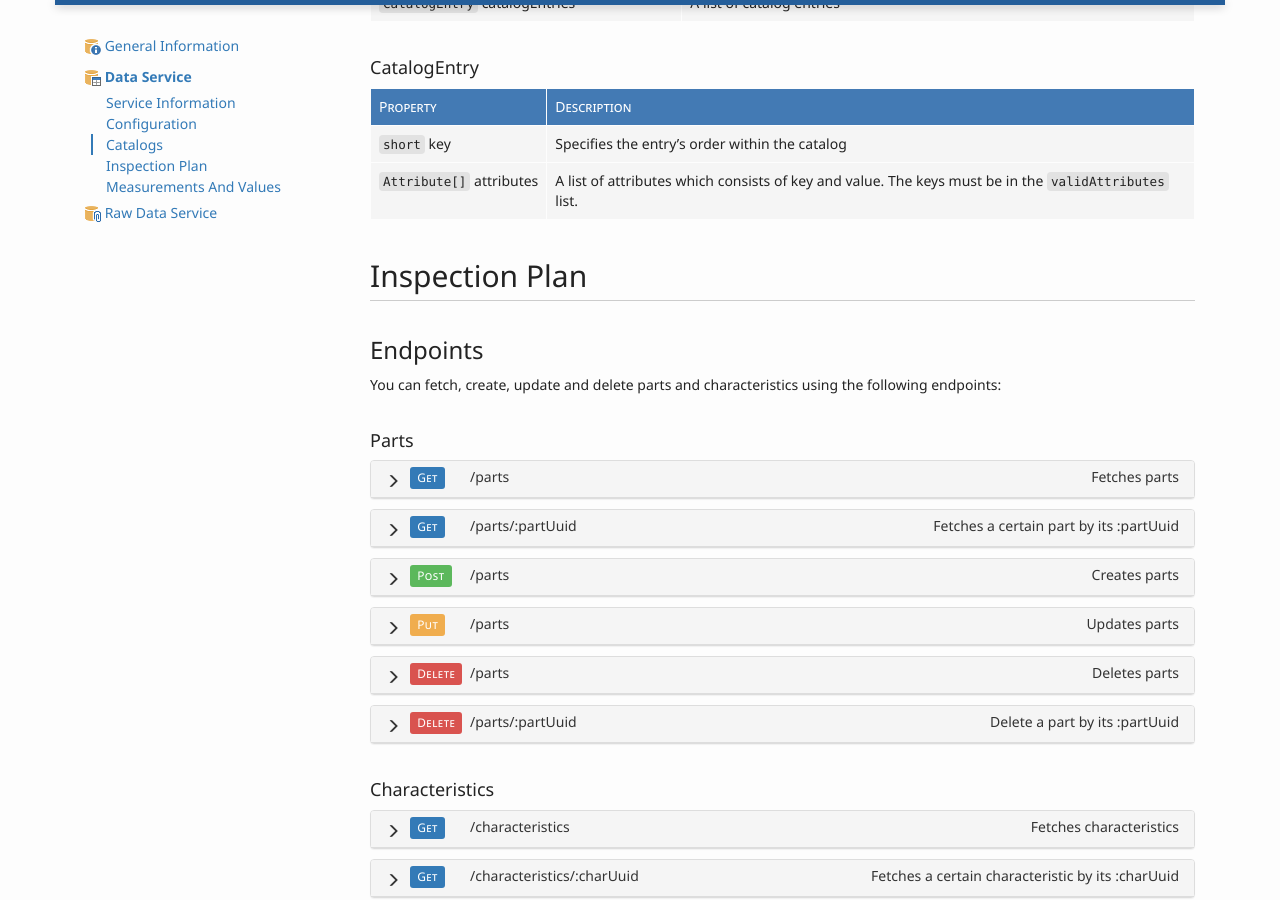
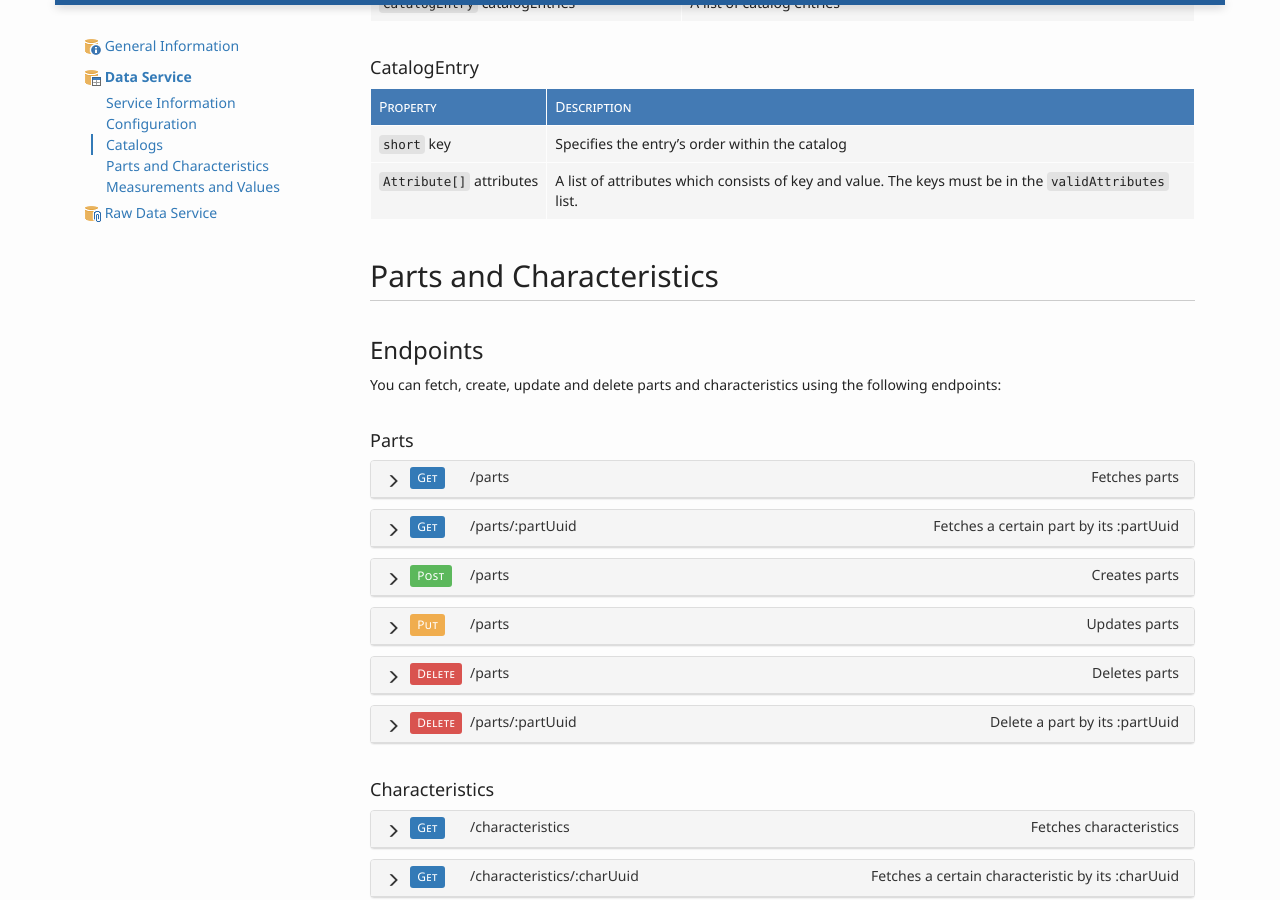
Before and after one commit to ZEISS-PiWeb/PiWeb-Api, a Jekyll site: the page built from _pages/01-restapi.md, in a window 1280 px wide and 900 px high, scrolled down 5459 px. Built offline with Jekyll 4.4.1, drawn with Linux system fonts in a browser that asks for light colours; some of the changed text lies outside the part shown.

Commit message:
Update 01-restapi.md

```diff
--- a/_pages/01-restapi.md
+++ b/_pages/01-restapi.md
@@ -43,10 +43,10 @@ sections:
         title: Catalogs
         anchor: ds-catalogs
       inspectionPlan:
-        title: Inspection Plan
+        title: Parts and Characteristics
         anchor: ds-inspection-plan
       measurementsAndValues:
-        title: Measurements And Values
+        title: Measurements and Values
         anchor: ds-measurements-and-values
   rawdataservice:
     title: Raw Data Service
```
